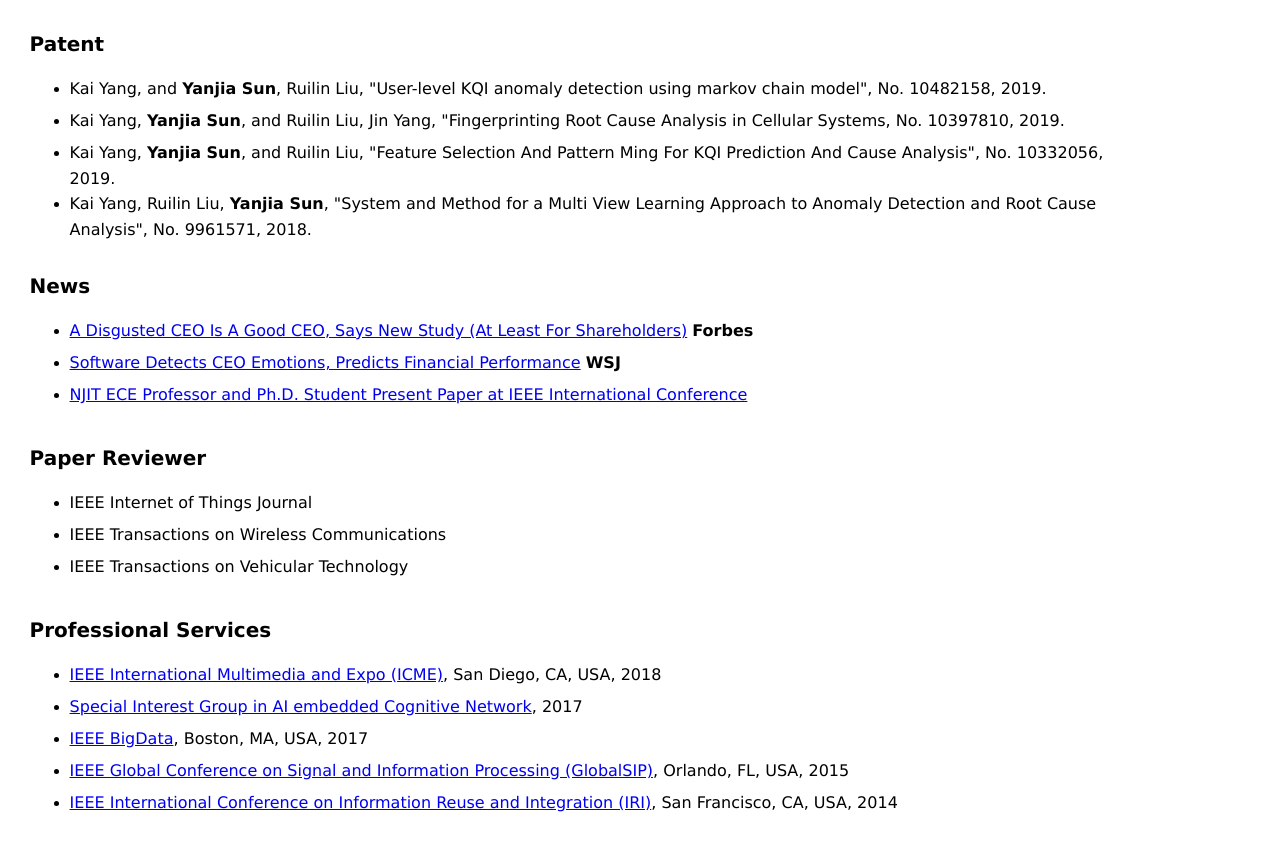
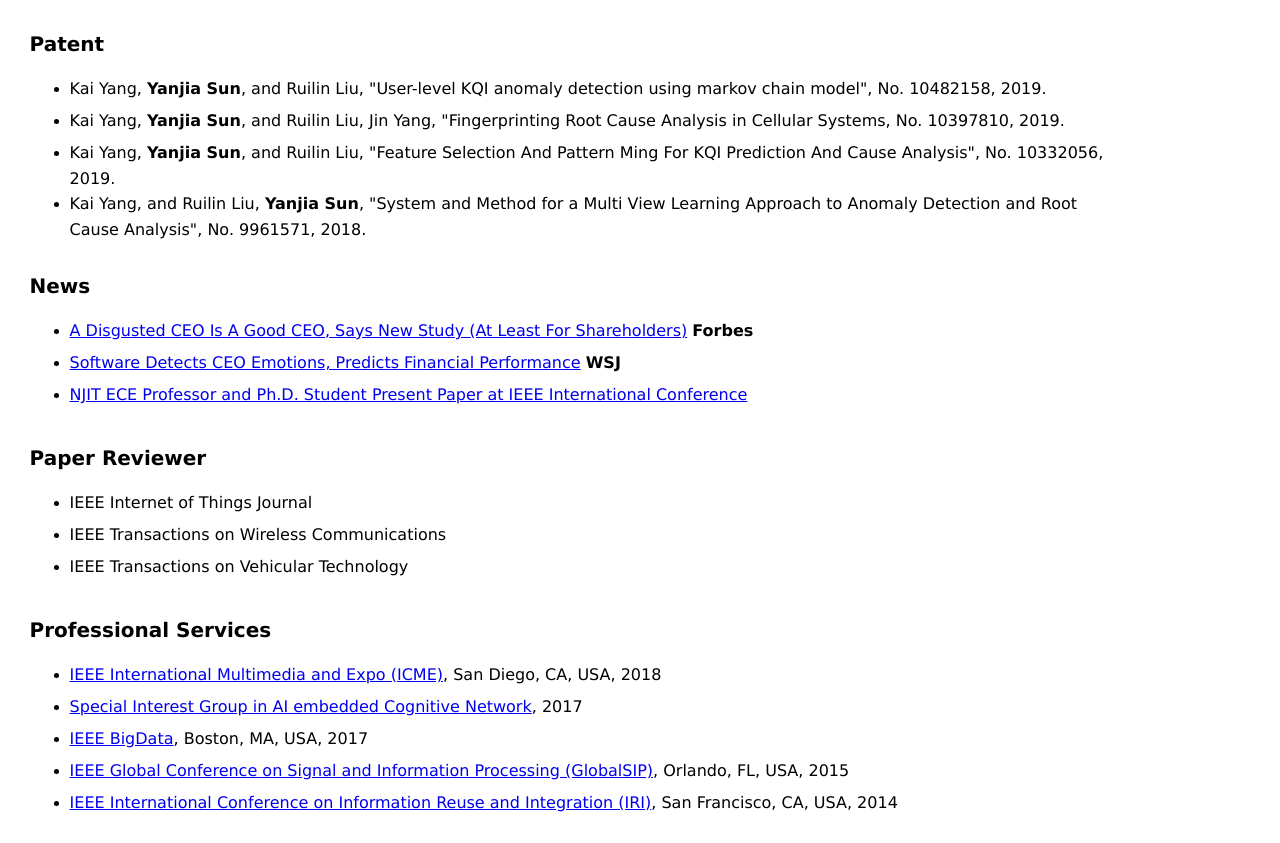
Before and after one commit to YanjiaSun/YanjiaSun.github.io, a plain HTML site: page publication.html in a window 1280 px wide. Shown: the part 1529-2372 px from the top of the page. Drawn offline with nearby package versions, Linux system fonts and the light colour scheme.

Commit message:
modified publication page

```diff
--- a/publication.html
+++ b/publication.html
@@ -122,9 +122,9 @@
 			<br/>
 			<span class="style3_b">Patent </span>
 			<ul>
-				<li><span class="style4">Kai Yang, and <b>Yanjia Sun</b>, Ruilin Liu, "User-level KQI anomaly detection using markov chain model", No. 10482158, 2019.</span></li>
+				<li><span class="style4">Kai Yang, <b>Yanjia Sun</b>, and Ruilin Liu, "User-level KQI anomaly detection using markov chain model", No. 10482158, 2019.</span></li>
 				<li><span class="style4">Kai Yang, <b>Yanjia Sun</b>, and Ruilin Liu, Jin Yang, "Fingerprinting Root Cause Analysis in Cellular Systems, No. 10397810, 2019. </span></li>	<li><span class="style4">Kai Yang, <b>Yanjia Sun</b>, and Ruilin Liu, "Feature Selection And Pattern Ming For KQI Prediction And Cause Analysis", No. 10332056, 2019.</span></li>
-				<li><span class="style4">Kai Yang, Ruilin Liu, <b>Yanjia Sun</b>, "System and Method for a Multi View Learning Approach to Anomaly Detection and Root Cause Analysis", No. 9961571, 2018.</span></li>
+				<li><span class="style4">Kai Yang, and Ruilin Liu, <b>Yanjia Sun</b>, "System and Method for a Multi View Learning Approach to Anomaly Detection and Root Cause Analysis", No. 9961571, 2018.</span></li>
 
 		  </ul>
 		</td>
```
